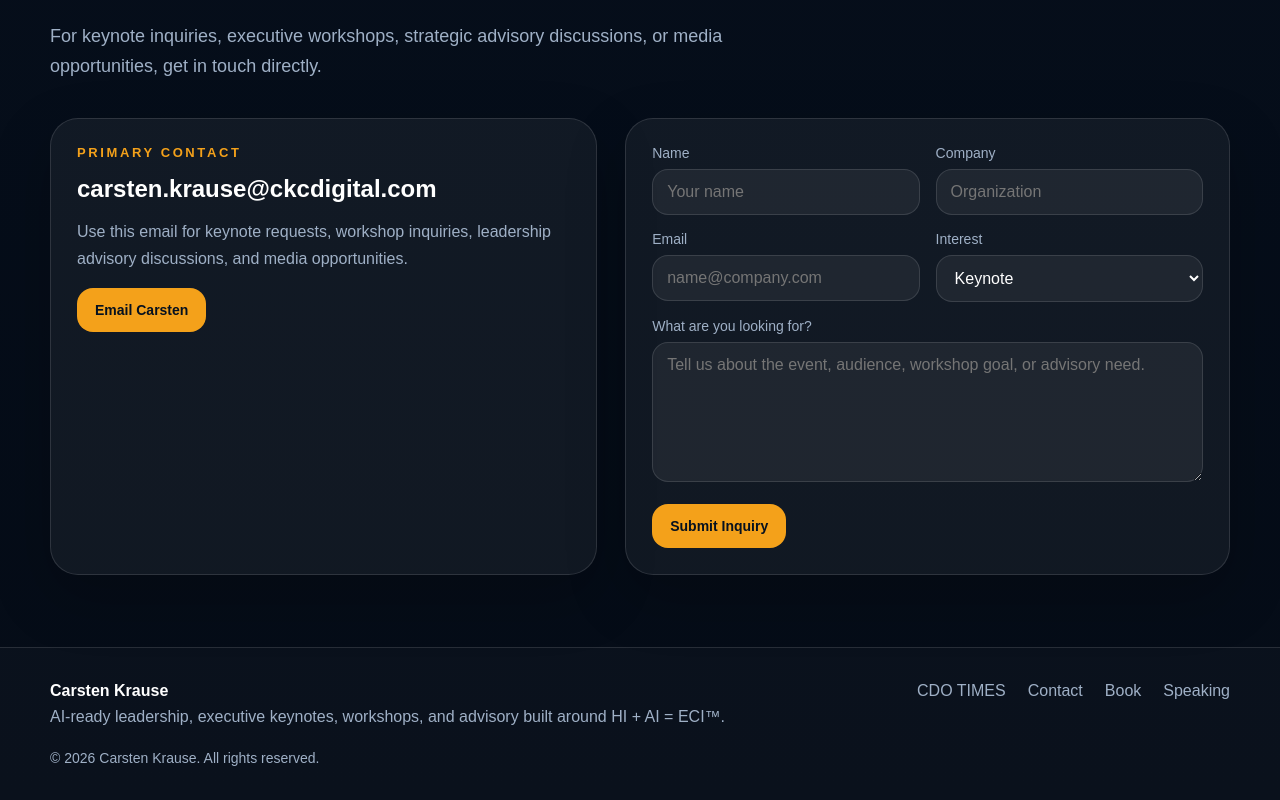
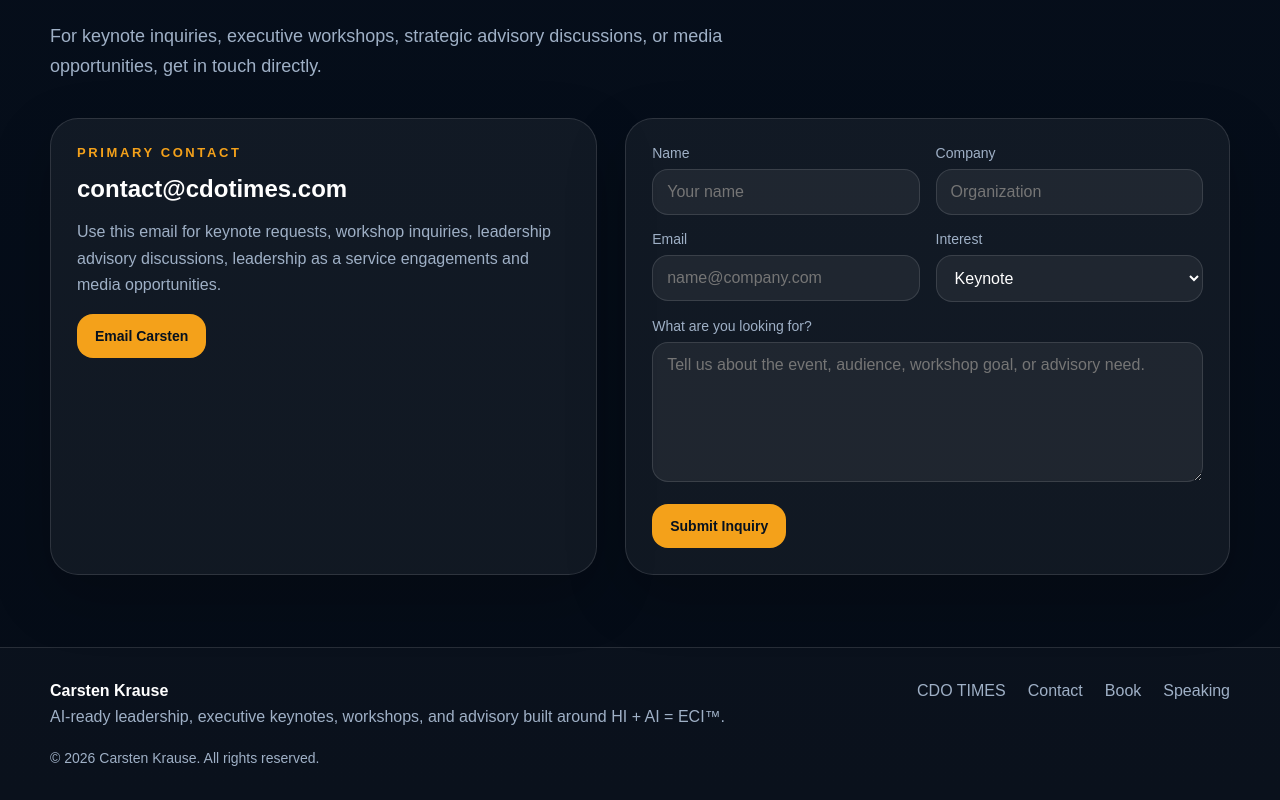
Before and after one commit to carstenkrause/carstenkrause-website, a Next.js app: page / in a window 1280 px wide. Shown: the part 5810-6610 px from the top of the page. Built offline with nearby package versions, Linux system fonts and the light colour scheme.

Commit message:
Update page.jsx

```diff
--- a/app/page.jsx
+++ b/app/page.jsx
@@ -342,8 +342,8 @@ export default function CarstenKrauseWebsite() {
             <div className="contactGrid">
               <Card>
                 <div className="eyebrow">Primary Contact</div>
-                <h3 style={{wordBreak:'break-word'}}>carsten.krause@ckcdigital.com</h3>
-                <p>Use this email for keynote requests, workshop inquiries, leadership advisory discussions, and media opportunities.</p>
+                <h3 style={{wordBreak:'break-word'}}>contact@cdotimes.com</h3>
+                <p>Use this email for keynote requests, workshop inquiries, leadership advisory discussions, leadership as a service engagements and media opportunities.</p>
                 <Button href="mailto:contact@cdotimes.com" primary>Email Carsten</Button>
               </Card>
               <Card>
```
